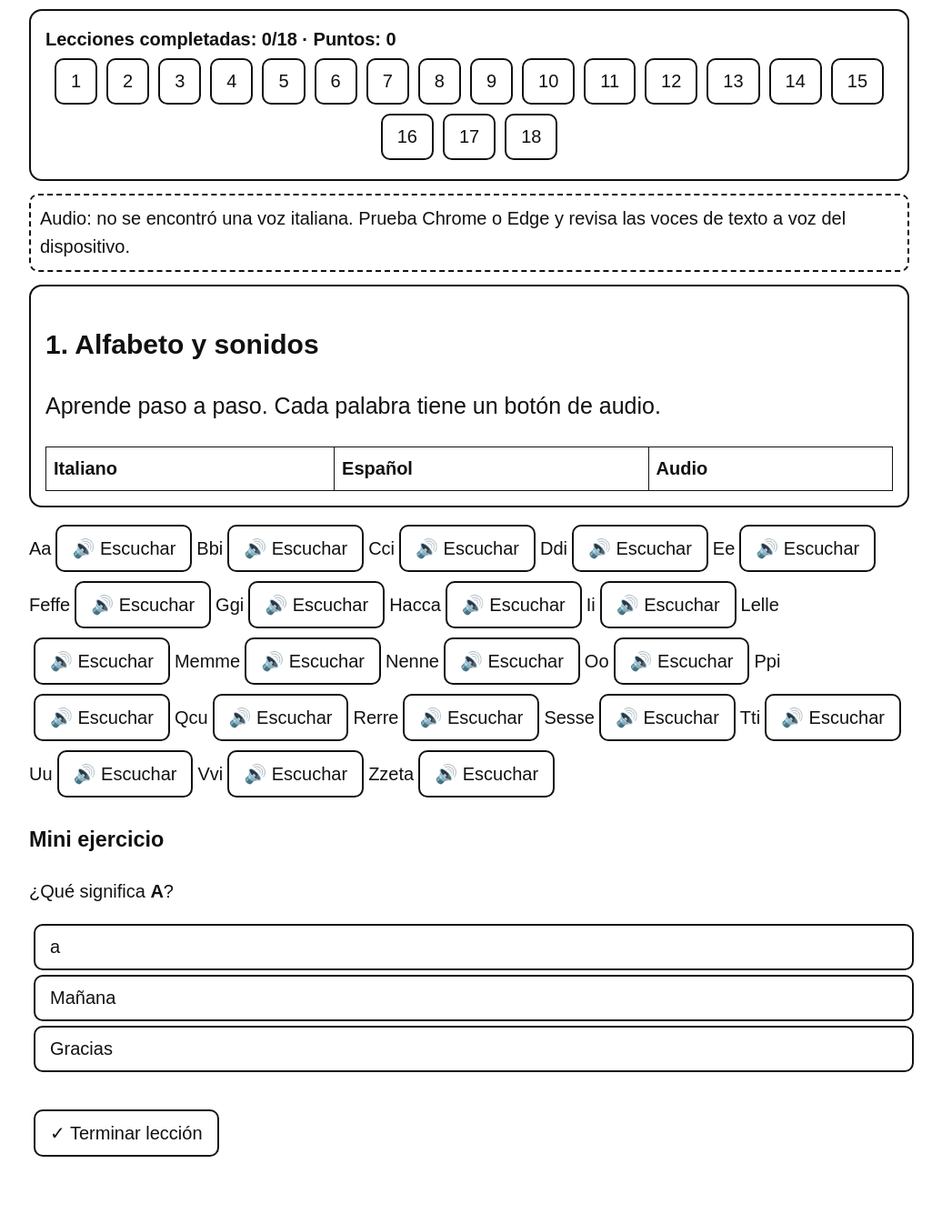
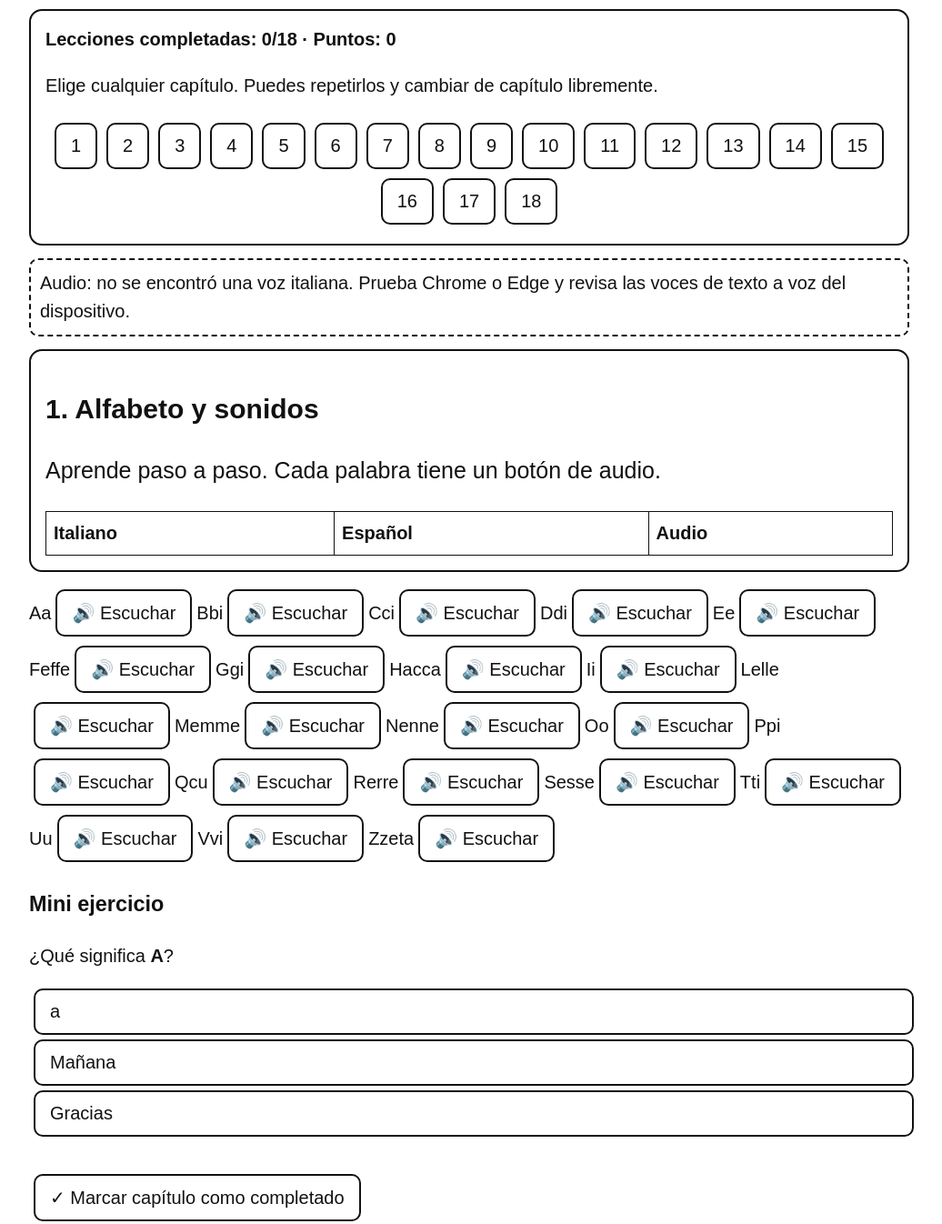
Before and after one commit to hectorgarciahd2020-ux/italiano, a plain HTML site: page index.html in a window 1280 px wide. Shown: the part 220-1566 px from the top of the page at 91% size, without its empty margins (124-1160 px from the left). Before the commit the page ends 1513 px from the top, so only its background shows below. Drawn offline with Linux system fonts and the light colour scheme.

Commit message:
Add files via upload

```diff
--- a/index.html
+++ b/index.html
@@ -14,7 +14,7 @@ table{border-collapse:collapse;width:100%}th,td{border:1px solid #111;padding:8p
 <header><h1>🇮🇹 Italiano Fácil</h1><div class="big">Curso práctico de italiano</div>
 <div class="nav"><button onclick="font(2)">Aumentar letra</button><button onclick="font(-2)">Reducir letra</button>
 <button onclick="contrast()">Alto contraste</button><button id="install" hidden>Instalar aplicación</button></div></header>
-<main><div class="card"><b id="prog"></b><div id="nav" class="nav"></div></div>
+<main><div class="card"><b id="prog"></b><p>Elige cualquier capítulo. Puedes repetirlos y cambiar de capítulo libremente.</p><div id="nav" class="nav"></div></div>
 <div id="audio" class="status">Audio: comprobando voces italianas...</div><div id="app"></div></main>
 <script>
 const L=[
@@ -51,10 +51,10 @@ function finish(i){if(!done.includes(i)){done.push(i);pts+=20;localStorage.done=
 function answer(b,ok){b.parentElement.querySelectorAll("button").forEach(x=>x.disabled=true);b.textContent=ok?"✓ Correcto":"✗ Incorrecto";if(ok){pts+=10;localStorage.pts=pts}renderProg()}
 function renderProg(){document.getElementById("prog").textContent=`Lecciones completadas: ${done.length}/${L.length} · Puntos: ${pts}`}
 function render(){let nav=document.getElementById("nav"),app=document.getElementById("app");nav.innerHTML="";app.innerHTML="";
-L.forEach((x,i)=>{let b=document.createElement("button");b.textContent=(done.includes(i)?"✓ ":"")+(i+1);b.onclick=()=>show(i);nav.appendChild(b);
+L.forEach((x,i)=>{let b=document.createElement("button");b.textContent=(done.includes(i)?"✓ ":"")+(i+1);b.title=done.includes(i)?"Capítulo completado. Puedes volver a estudiarlo cuando quieras.":"Abrir capítulo "+(i+1);b.onclick=()=>show(i);nav.appendChild(b);
 let s=document.createElement("section");s.id="l"+i;s.className="lesson";s.innerHTML=`<div class="card"><h2>${x[0]}</h2><p class="big">${i===0?"Aprende paso a paso. Cada palabra tiene un botón de audio.": "Practica y escucha las frases en italiano."}</p><table><tr><th>Italiano</th><th>Español</th><th>Audio</th></tr>`;
 x[1].forEach(w=>s.innerHTML+=`<tr><td class="italian">${w[0]}</td><td>${w[1]}</td><td><button onclick='speak(${JSON.stringify(w[0])})'>🔊 Escuchar</button></td></tr>`);
-s.innerHTML+=`</table><h3>Mini ejercicio</h3><p>¿Qué significa <b>${x[1][0][0]}</b>?</p><button class="option" onclick="answer(this,true)">${x[1][0][1]}</button><button class="option" onclick="answer(this,false)">Mañana</button><button class="option" onclick="answer(this,false)">Gracias</button><br><button onclick="finish(${i})">✓ Terminar lección</button></div>`;
+s.innerHTML+=`</table><h3>Mini ejercicio</h3><p>¿Qué significa <b>${x[1][0][0]}</b>?</p><button class="option" onclick="answer(this,true)">${x[1][0][1]}</button><button class="option" onclick="answer(this,false)">Mañana</button><button class="option" onclick="answer(this,false)">Gracias</button><br><button onclick="finish(${i})">${done.includes(i)?"✓ Capítulo completado":"✓ Marcar capítulo como completado"}</button><p class="status">${done.includes(i)?"Este capítulo está marcado como completado, pero puedes estudiarlo de nuevo todas las veces que quieras.":"Puedes marcarlo como completado cuando tú decidas. No se marca automáticamente."}</p></div>`;
 app.appendChild(s)});renderProg();show(+localStorage.last||0)}
 render();
 let dp;addEventListener("beforeinstallprompt",e=>{e.preventDefault();dp=e;install.hidden=false});
--- a/sw.js
+++ b/sw.js
@@ -1 +1 @@
-const C="italiano-facil-v2";const A=["./","./index.html","./manifest.webmanifest"];self.addEventListener("install",e=>e.waitUntil(caches.open(C).then(c=>c.addAll(A))));self.addEventListener("activate",e=>e.waitUntil(self.clients.claim()));self.addEventListener("fetch",e=>e.respondWith(caches.match(e.request).then(r=>r||fetch(e.request))))
+const C="italiano-facil-v3";const A=["./","./index.html","./manifest.webmanifest"];self.addEventListener("install",e=>e.waitUntil(caches.open(C).then(c=>c.addAll(A))));self.addEventListener("activate",e=>e.waitUntil(self.clients.claim()));self.addEventListener("fetch",e=>e.respondWith(caches.match(e.request).then(r=>r||fetch(e.request))))
```
Also changed, not shown: README.txt.
